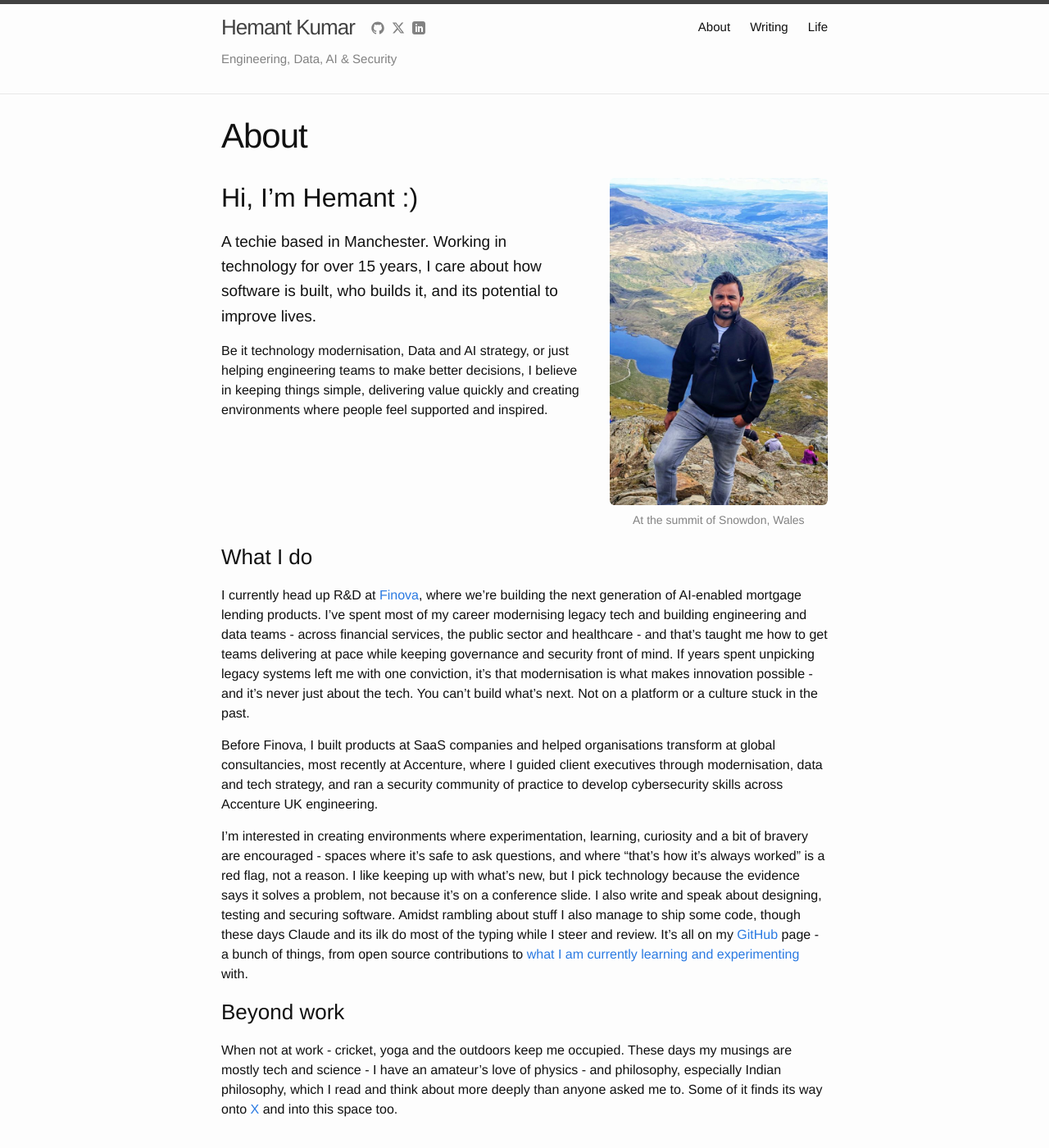
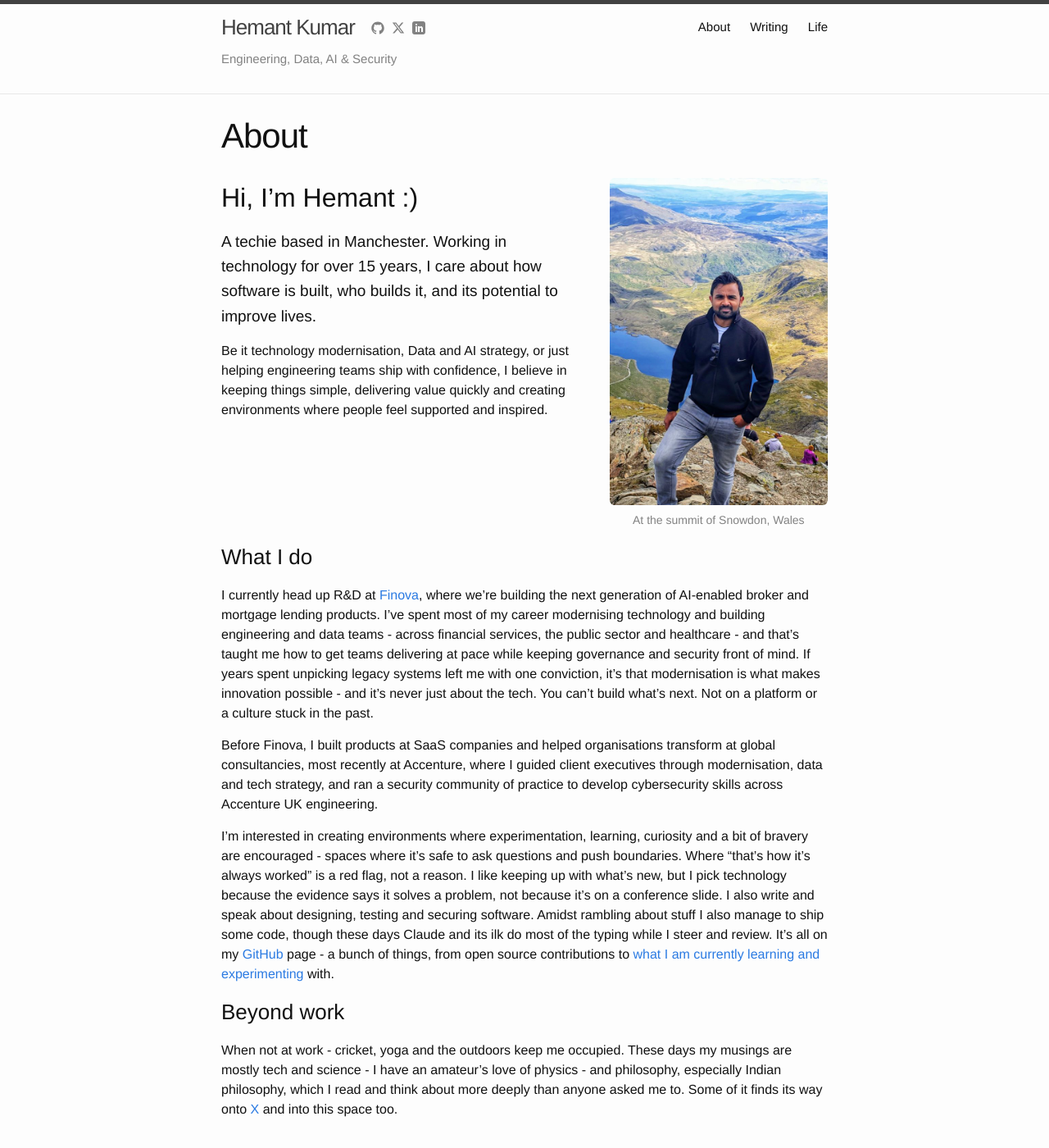
Before and after one commit to hemantksingh/hemantksingh.github.io, a Jekyll site: the page built from about.md, in a window 1280 px wide and 1400 px high. Shown: the whole window at 82% size. Built offline with Jekyll 4.4.1, drawn with Linux system fonts in a browser that asks for light colours.

Commit message:
Sharpen homepage lede and about copy

```diff
--- a/about.md
+++ b/about.md
@@ -10,7 +10,7 @@ permalink: /about/
 
 <p class="about-lede">A techie based in Manchester. Working in technology for over 15 years, I care about how software is built, who builds it, and its potential to improve lives.</p>
 
-Be it technology modernisation, Data and AI strategy, or just helping engineering teams to make better decisions, I believe in keeping things simple, delivering value quickly and creating environments where people feel supported and inspired.
+Be it technology modernisation, Data and AI strategy, or just helping engineering teams ship with confidence, I believe in keeping things simple, delivering value quickly and creating environments where people feel supported and inspired.
   </div>
   <div class="about-hero-photo">
     <img src="{{ site.url }}/assets/hk-portrait.jpg" alt="Hemant Kumar at the summit of Snowdon" width="640" height="960" fetchpriority="high" decoding="async"/>
@@ -20,11 +20,11 @@ Be it technology modernisation, Data and AI strategy, or just helping engineerin
 
 ### What I do
 
-I currently head up R&D at [Finova](https://www.finova.tech/), where we're building the next generation of AI-enabled mortgage lending products. I've spent most of my career modernising legacy tech and building engineering and data teams - across financial services, the public sector and healthcare - and that's taught me how to get teams delivering at pace while keeping governance and security front of mind. If years spent unpicking legacy systems left me with one conviction, it's that modernisation is what makes innovation possible - and it's never just about the tech. You can't build what's next. Not on a platform or a culture stuck in the past.
+I currently head up R&D at [Finova](https://www.finova.tech/), where we're building the next generation of AI-enabled broker and mortgage lending products. I've spent most of my career modernising technology and building engineering and data teams - across financial services, the public sector and healthcare - and that's taught me how to get teams delivering at pace while keeping governance and security front of mind. If years spent unpicking legacy systems left me with one conviction, it's that modernisation is what makes innovation possible - and it's never just about the tech. You can't build what's next. Not on a platform or a culture stuck in the past.
 
 Before Finova, I built products at SaaS companies and helped organisations transform at global consultancies, most recently at Accenture, where I guided client executives through modernisation, data and tech strategy, and ran a security community of practice to develop cybersecurity skills across Accenture UK engineering.
 
-I'm interested in creating environments where experimentation, learning, curiosity and a bit of bravery are encouraged - spaces where it's safe to ask questions, and where "that's how it's always worked" is a red flag, not a reason. I like keeping up with what's new, but I pick technology because the evidence says it solves a problem, not because it's on a conference slide. I also write and speak about designing, testing and securing software. Amidst rambling about stuff I also manage to ship some code, though these days Claude and its ilk do most of the typing while I steer and review. It's all on my [GitHub](https://github.com/hemantksingh) page - a bunch of things, from open source contributions to [what I am currently learning and experimenting](https://github.com/hemantksingh/messup-learn) with.
+I'm interested in creating environments where experimentation, learning, curiosity and a bit of bravery are encouraged - spaces where it's safe to ask questions and push boundaries. Where "that's how it's always worked" is a red flag, not a reason. I like keeping up with what's new, but I pick technology because the evidence says it solves a problem, not because it's on a conference slide. I also write and speak about designing, testing and securing software. Amidst rambling about stuff I also manage to ship some code, though these days Claude and its ilk do most of the typing while I steer and review. It's all on my [GitHub](https://github.com/hemantksingh) page - a bunch of things, from open source contributions to [what I am currently learning and experimenting](https://github.com/hemantksingh/messup-learn) with.
 
 ### Beyond work
 
--- a/index.html
+++ b/index.html
@@ -8,7 +8,7 @@ layout: default
     <div class="about-hero-text">
       <h1>Helping organisations build what's next in engineering, data and AI</h1>
 
-      <p class="about-lede">Hi, I'm Hemant. I've spent the last 15 or so years modernising legacy tech and building engineering and data teams, to now landing AI and agentic systems into real products. I care as much about the people who build software as the software itself. <a href="{{ "/about/" | prepend: site.baseurl }}">More about me &rarr;</a></p>
+      <p class="about-lede">Hi, I'm Hemant. I've spent 15 years or so modernising technology and building product engineering and data teams, to now landing AI and agentic systems into real products. I care as much about the people who build software as the software itself. <a href="{{ "/about/" | prepend: site.baseurl }}">More about me &rarr;</a></p>
 
       <div class="home-cta">
         {% if site.newsletter_url %}
```
